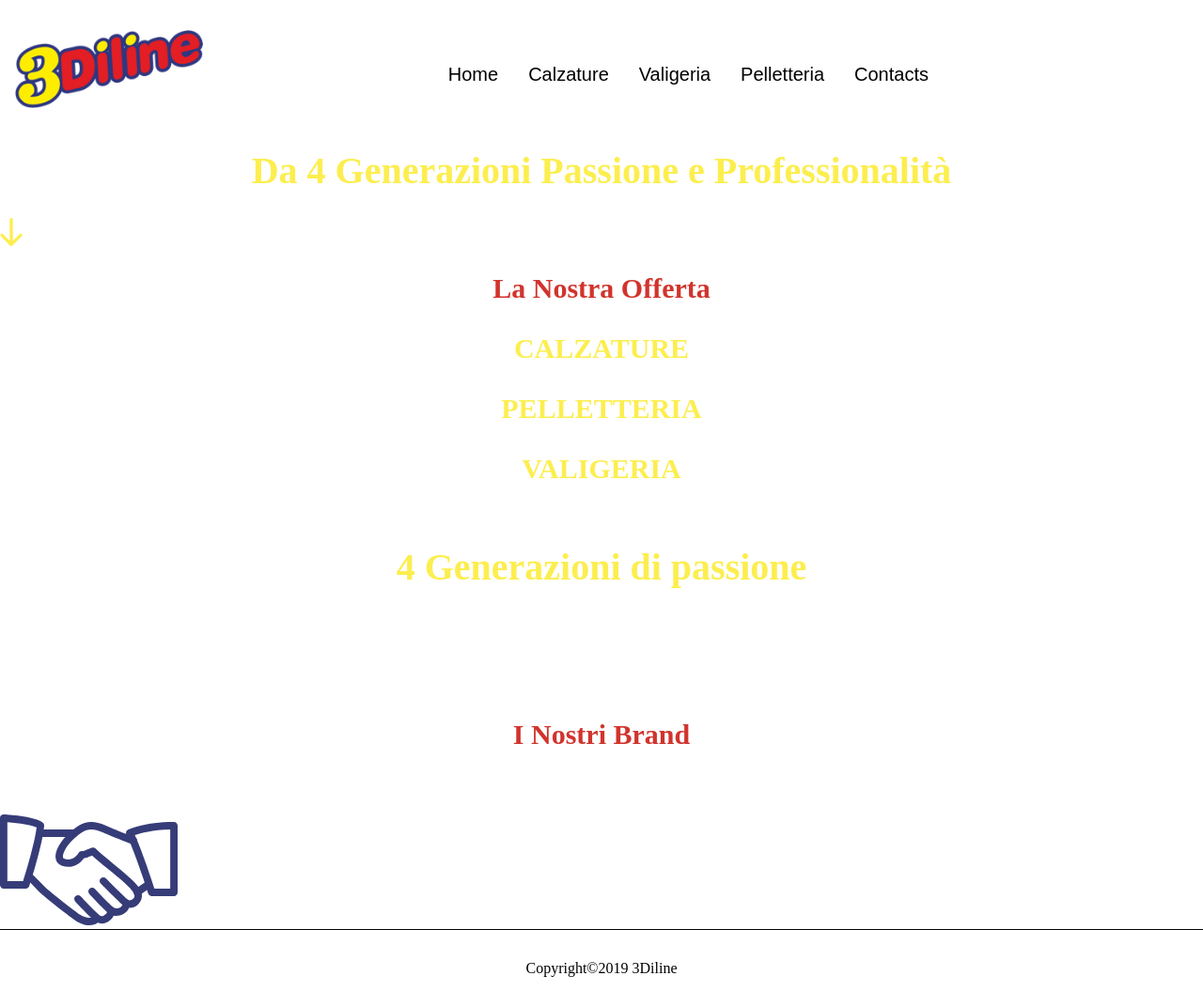
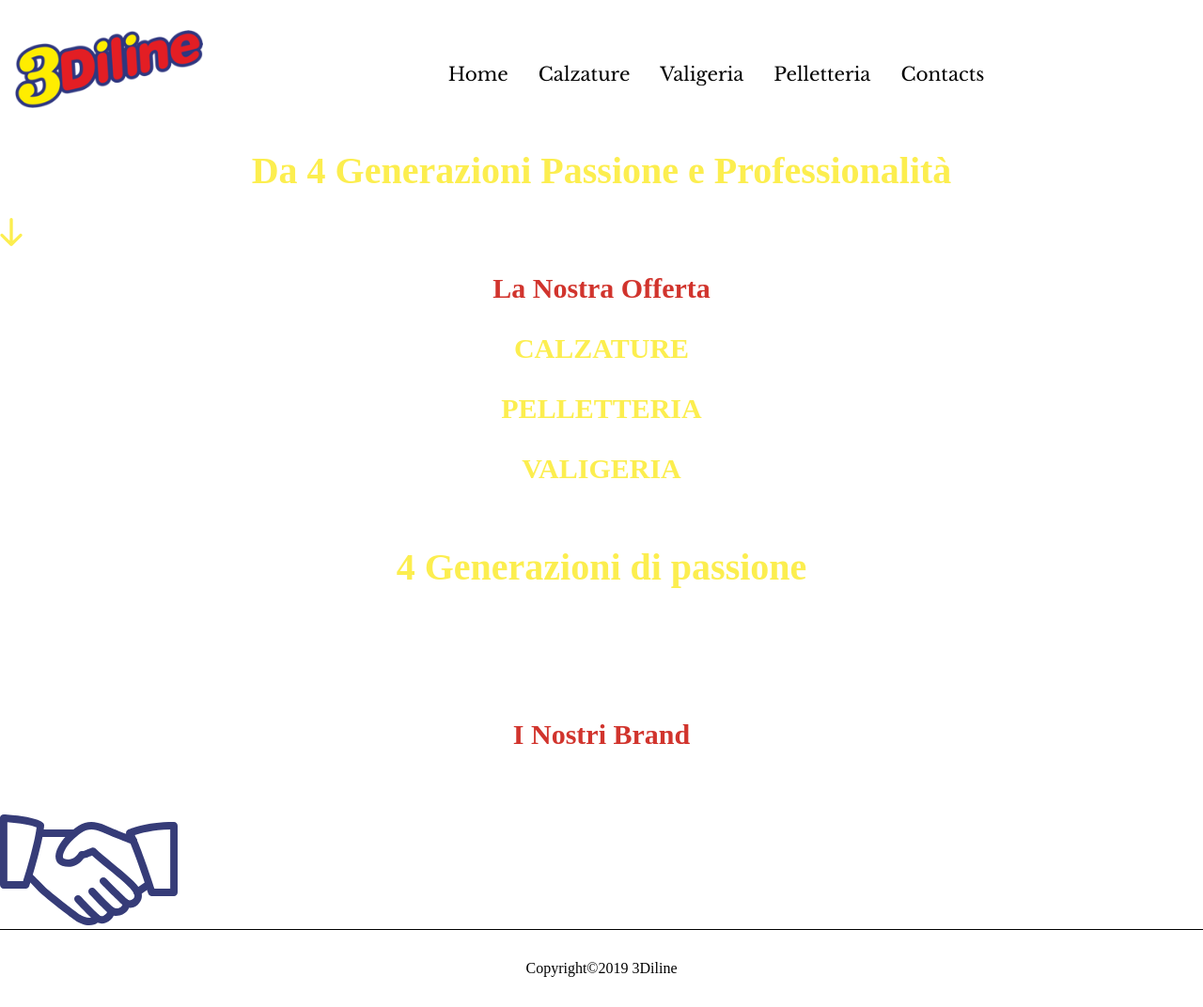
Before and after one commit to matteocarpi/3Diline, a Jekyll site: the page built from pages/index.md, in a window 1280 px wide. Shown: the whole page at 94% size. Built offline with Jekyll 4.4.1, drawn with Linux system fonts in a browser that asks for light colours.

Commit message:
fonts and colors

```diff
--- a/_includes/css.html
+++ b/_includes/css.html
@@ -4,4 +4,4 @@
 <link href="https://fonts.googleapis.com/icon?family=Material+Icons" rel="stylesheet">
 
 <!-- Fonts  -->
-<link href="https://fonts.googleapis.com/css?family=Abril+Fatface|Roboto&display=swap" rel="stylesheet">
+<link href="https://fonts.googleapis.com/css?family=Libre+Baskerville:400,400i,700&display=swap" rel="stylesheet">
--- a/_sass/universal.scss
+++ b/_sass/universal.scss
@@ -154,7 +154,7 @@
 
 }
 p.brand-text {
-  margin-top: 2rem;
+  margin: 2rem;
   z-index: 4;
 }
 .arrow-up {
--- a/_sass/variables.scss
+++ b/_sass/variables.scss
@@ -1,7 +1,7 @@
 
 // Fonts
-$titles: AbrilFatface-Regular, sans-serif;
-$text: Roboto-Medium, sans-serif;
+$titles: 'Libre Baskerville', serif;
+$text: 'Libre Baskerville', serif;
 
 //Colors
 $yellow: #FCEE4F;
```
